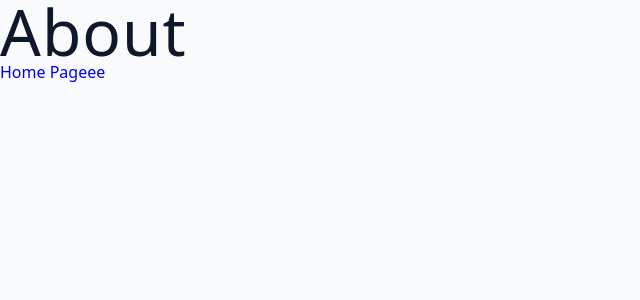
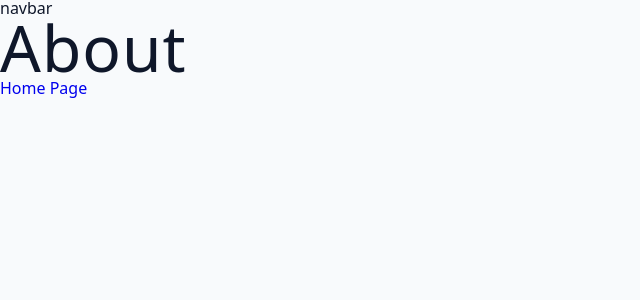
Before and after one commit to osmankiral/course-mixmaster, a React (Vite) app: page /about in a window 1280 px wide. Shown: the top 300 px of the page, without its empty margins (0-640 px from the left). Built offline with nearby package versions, Linux system fonts and the light colour scheme.

Commit message:
nested pages

```diff
--- a/src/App.jsx
+++ b/src/App.jsx
@@ -12,11 +12,26 @@ const router = createBrowserRouter([
   {
     path: "/",
     element: <HomeLayout/>,
+    children: [
+      {
+        index: true,
+        element: <Landing/>,
+      },
+      {
+        path: "cocktail",
+        element: <Cocktail/>,
+      },
+      {
+        path: "newsletter",
+        element: <Newsletter/>,
+      },
+      {
+        path: "about",
+        element: <About/>,
+      },
+    ]
   },
-  {
-    path: "/about",
-    element: <About/>,
-  },
+
 ]);
 
 const App = () => {
--- a/src/pages/About.jsx
+++ b/src/pages/About.jsx
@@ -4,7 +4,7 @@ const About = () => {
   return (
     <div>
       <h1>About</h1>
-      <Link to='/'>Home Pageee</Link>
+      <Link to='/'>Home Page</Link>
     </div>
   );
 };
--- a/src/pages/HomeLayout.jsx
+++ b/src/pages/HomeLayout.jsx
@@ -1,10 +1,11 @@
-import { Link } from "react-router-dom"
+import { Outlet } from "react-router-dom"
 
 const HomeLayout = () => {
   return (
     <div>
-        <h1>HomeLayout</h1>
-        <Link to='/about'>About Page</Link>
+        <nav>navbar</nav>
+        <Outlet/>
+
     </div>
   )
 }
```
